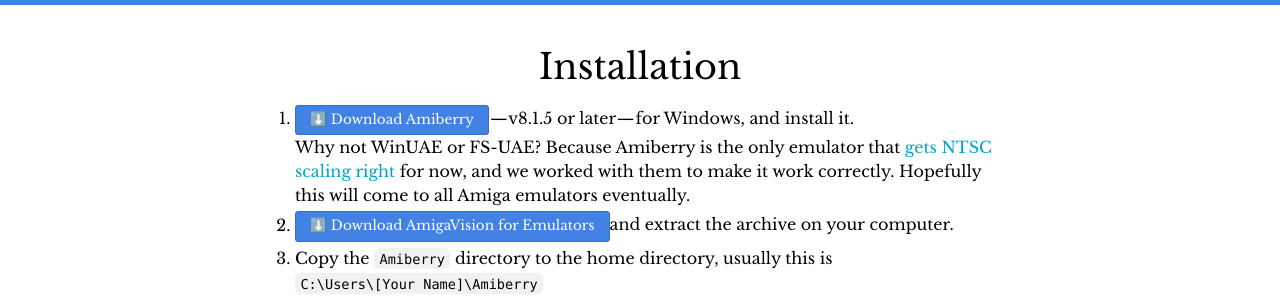
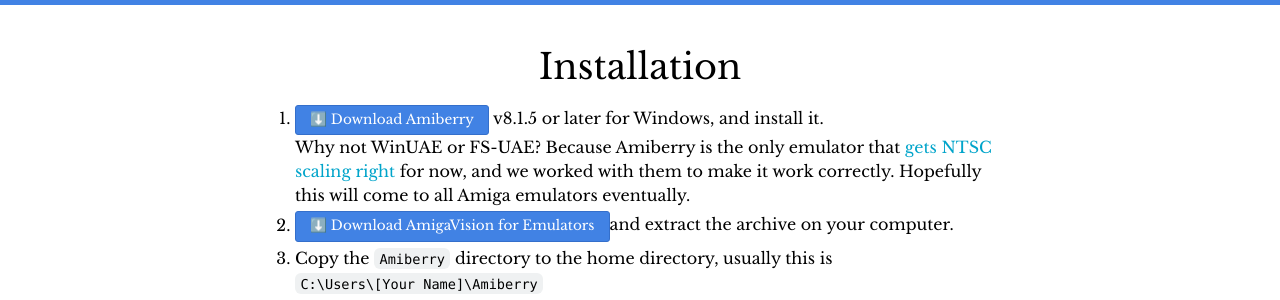
Before and after one commit to amigavision/amigavision.github.io, a Jekyll site: the page built from download/windows.html, in a window 1280 px wide. Shown: the part 438-738 px from the top of the page. Built offline with Jekyll 4.4.1, drawn with Linux system fonts in a browser that asks for light colours.

Commit message:
Simplify

```diff
--- a/download/mac.html
+++ b/download/mac.html
@@ -17,7 +17,7 @@
   <div class="text-container">
     <h2>Installation</h2>
     <ol>
-      <li><div class="button alt"><a target="_blank" href="https://github.com/BlitterStudio/amiberry/releases/latest">⬇️ Download Amiberry</a></div> — v8.1.5 or later — for macOS, and install it. <br>Why not FS-UAE? Because Amiberry is the only emulator that <a href="/ntsc">gets NTSC scaling right</a> for now, and we worked with them to make it work correctly. Hopefully this will come to all Amiga emulators eventually.
+      <li><div class="button alt"><a target="_blank" href="https://github.com/BlitterStudio/amiberry/releases/latest">⬇️ Download Amiberry</a></div> v8.1.5 or later for macOS, and install it. <br>Why not FS-UAE? Because Amiberry is the only emulator that <a href="/ntsc">gets NTSC scaling right</a> for now, and we worked with them to make it work correctly. Hopefully this will come to all Amiga emulators eventually.
       <li><div class="button alt"><a target="_blank" href="https://archive.org/details/software?query=amigavision+for+emulators">⬇️ Download AmigaVision for Emulators</a></div>and extract the archive on your computer.
       <li>Copy the <code>Amiberry</code> directory to the <code>Documents</code> folder in your home directory.</li>
       <li>Launch Amiberry, it will boot directly into the AmigaVision launcher.
--- a/download/windows.html
+++ b/download/windows.html
@@ -17,7 +17,7 @@
   <div class="text-container">
     <h2>Installation</h2>
     <ol>
-      <li><div class="button alt"><a target="_blank" href="https://github.com/BlitterStudio/amiberry/releases/latest">⬇️ Download Amiberry</a></div> — v8.1.5 or later — for Windows, and install it. <br>Why not WinUAE or FS-UAE? Because Amiberry is the only emulator that <a href="/ntsc">gets NTSC scaling right</a> for now, and we worked with them to make it work correctly. Hopefully this will come to all Amiga emulators eventually.</li>
+      <li><div class="button alt"><a target="_blank" href="https://github.com/BlitterStudio/amiberry/releases/latest">⬇️ Download Amiberry</a></div> v8.1.5 or later for Windows, and install it. <br>Why not WinUAE or FS-UAE? Because Amiberry is the only emulator that <a href="/ntsc">gets NTSC scaling right</a> for now, and we worked with them to make it work correctly. Hopefully this will come to all Amiga emulators eventually.</li>
       <li><div class="button alt"><a target="_blank" href="https://archive.org/details/software?query=amigavision+for+emulators">⬇️ Download AmigaVision for Emulators</a></div>and extract the archive on your computer.</li>
       <li>Copy the <code>Amiberry</code> directory to the home directory, usually this is <br><code>C:\Users\[Your Name]\Amiberry</code></li>
       <li>Launch Amiberry, it will boot directly into the AmigaVision launcher.</li>
```
